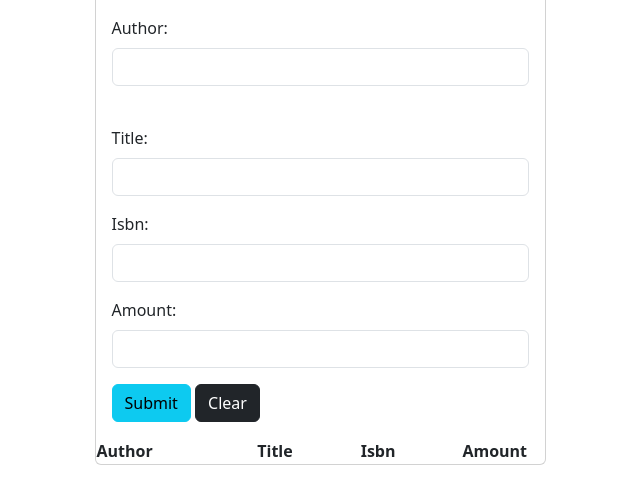
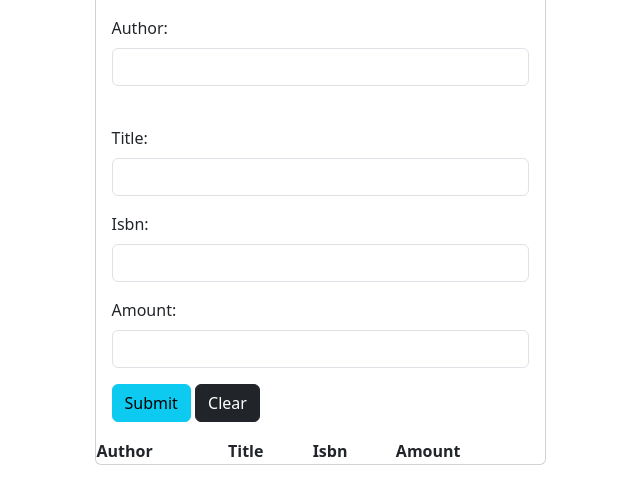
Before and after one commit to koladamy9/book-app, a plain HTML site: page index.html in a window 1280 px wide. Shown: the part 116-620 px from the top of the page, without its empty margins (320-960 px from the left). Drawn offline with nearby package versions, Linux system fonts and the light colour scheme.

Commit message:
my third push

```diff
--- a/index.html
+++ b/index.html
@@ -50,7 +50,7 @@
                             </div>
                         </form>
                     </div>
-                    <table width="550">
+                    <table width="450">
                         <tr>
                             <th >Author</th>
                             <th>Title</th>
```
